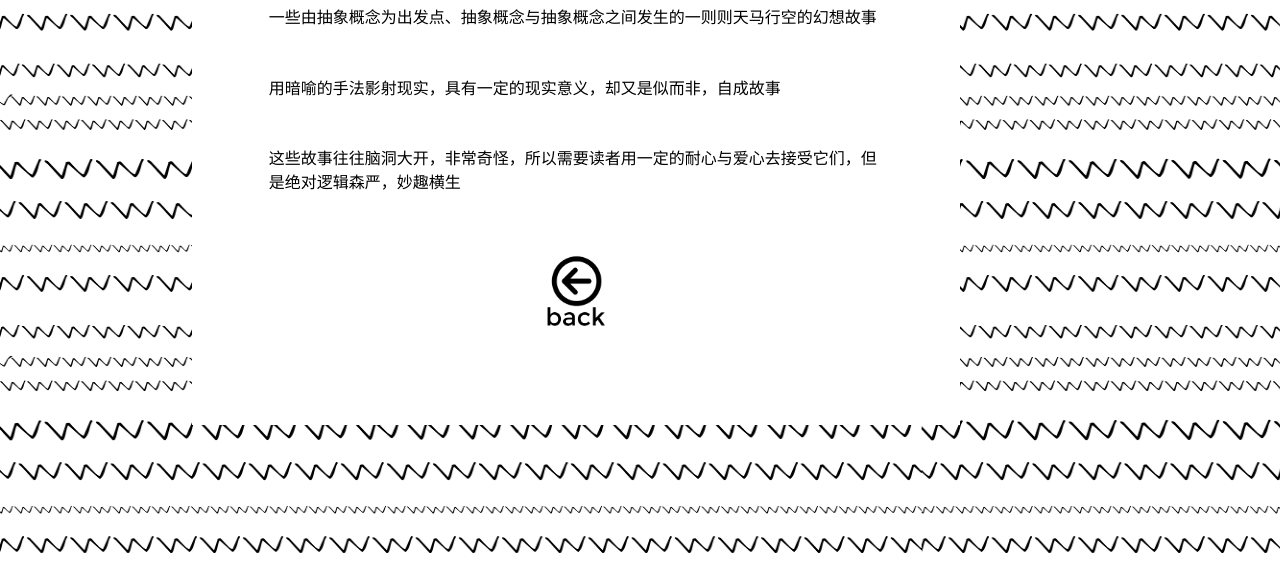
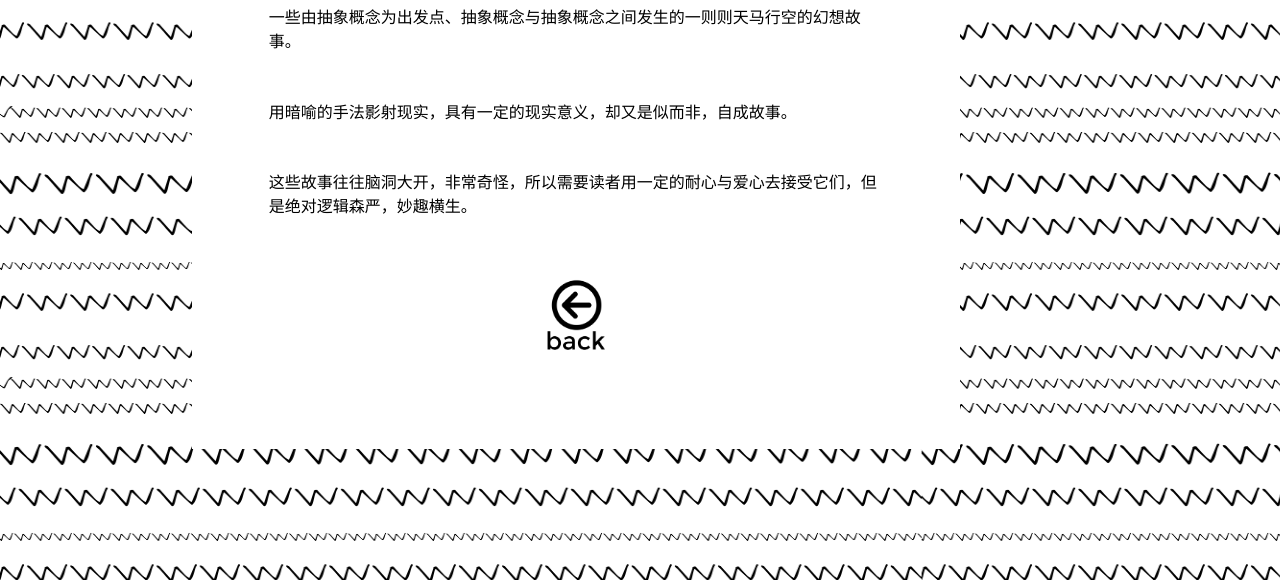
Before and after one commit to alicekxliu/alicekxliu.github.io, a plain HTML site: page about.html in a window 1280 px wide. Shown: the part 220-800 px from the top of the page. Drawn offline with Linux system fonts and the light colour scheme.

Commit message:
updated about

```diff
--- a/about.html
+++ b/about.html
@@ -36,9 +36,9 @@
   <body>
       <div class="title-box">
         <h1>简介</h1>
-        <p>一些由抽象概念为出发点、抽象概念与抽象概念之间发生的一则则天马行空的幻想故事</p>
-        <p>用暗喻的手法影射现实，具有一定的现实意义，却又是似而非，自成故事</p>
-        <p>这些故事往往脑洞大开，非常奇怪，所以需要读者用一定的耐心与爱心去接受它们，但是绝对逻辑森严，妙趣横生</p>
+        <p>一些由抽象概念为出发点、抽象概念与抽象概念之间发生的一则则天马行空的幻想故事。</p>
+        <p>用暗喻的手法影射现实，具有一定的现实意义，却又是似而非，自成故事。</p>
+        <p>这些故事往往脑洞大开，非常奇怪，所以需要读者用一定的耐心与爱心去接受它们，但是绝对逻辑森严，妙趣横生。</p>
         <a href="index.html"><img src="back.png" style="width:15%;"></a>
       </div>
 
```
